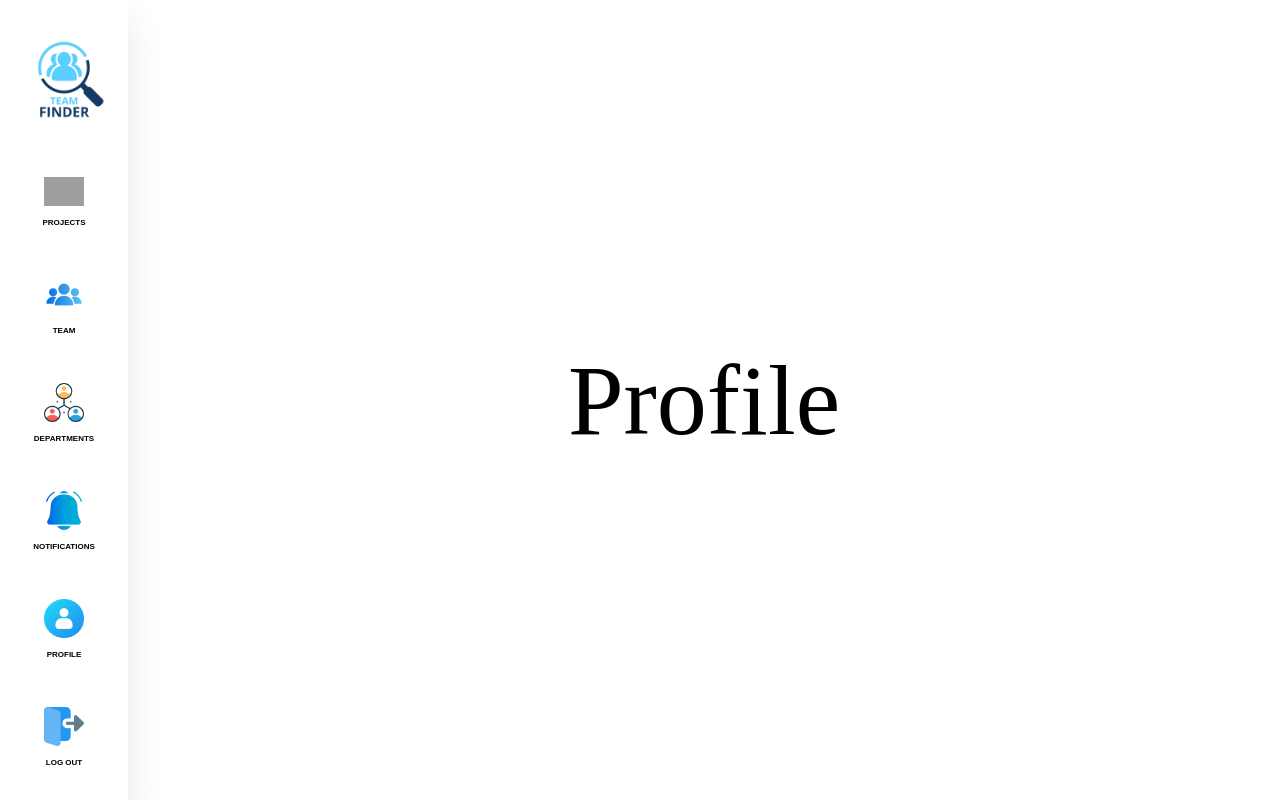
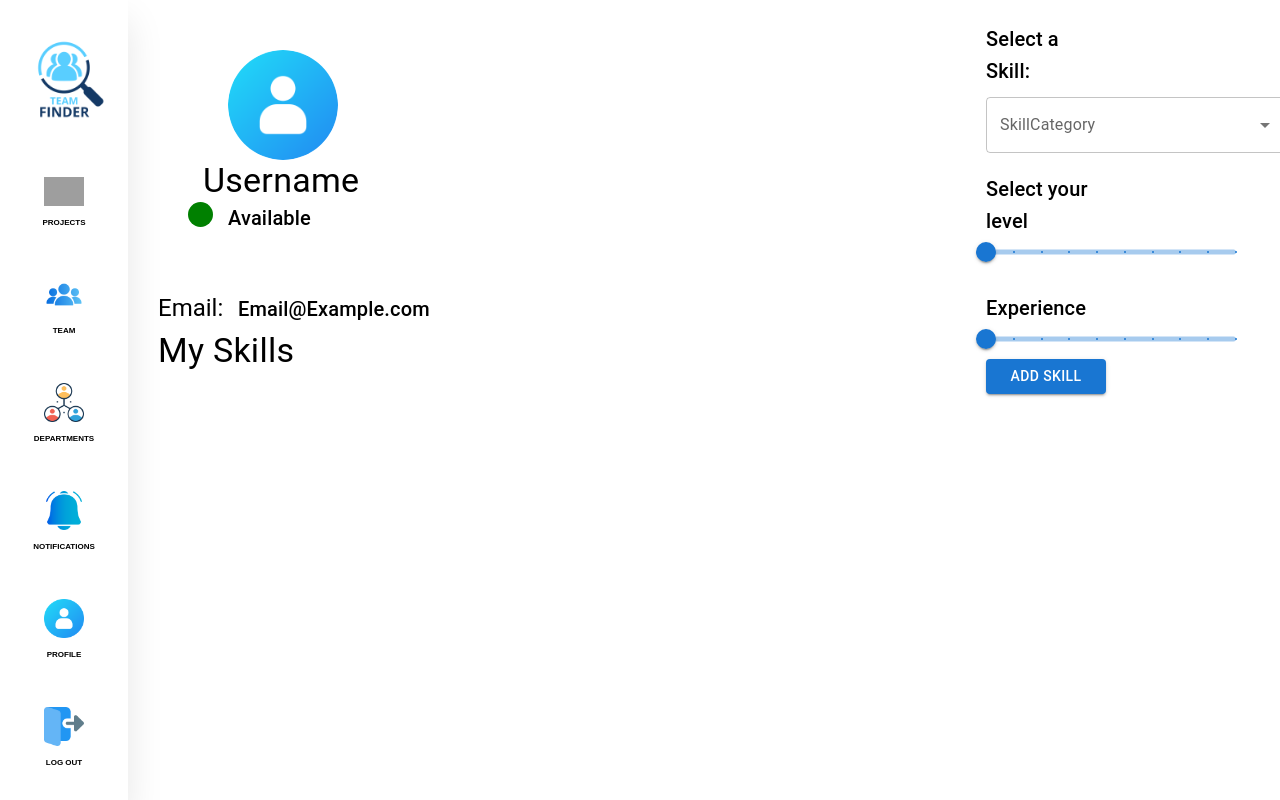
Before and after one commit to OlivianVarareanu/TeamFinder, a React (Vite) app in the folder team-finder/: page /profile in a window 1280 px wide. Built offline with nearby package versions, Linux system fonts and the light colour scheme; grey boxes are pictures that could not be loaded.

Commit message:
CreateFirstAttemptForProfile

```diff
--- a/team-finder/package.json
+++ b/team-finder/package.json
@@ -10,6 +10,9 @@
     "preview": "vite preview"
   },
   "dependencies": {
+    "@emotion/react": "^11.11.4",
+    "@emotion/styled": "^11.11.0",
+    "@mui/material": "^5.15.12",
     "axios": "^1.6.7",
     "react": "^18.2.0",
     "react-dom": "^18.2.0",
--- a/team-finder/src/pages/profile/profile.css
+++ b/team-finder/src/pages/profile/profile.css
@@ -1,7 +1,83 @@
-.wrapper {
-    height: 100vh;
+.LeftContainerProfile {
+  display: flex;
+
+  flex-direction: column;
 }
 
-.profi {
-    font-size: 100px;
+.ProfileAvatar {
+  margin-top: 50px;
+  margin-left: 100px;
 }
+.UsernameProfile {
+  margin-left: 75px !important;
+}
+
+.GreenSmall {
+  margin-left: 60px;
+  border-radius: 25px;
+  background-color: green;
+  width: 25px;
+  height: 25px;
+}
+.UserAvaiability {
+  margin-left: 100px !important;
+  margin-top: -25px !important;
+}
+.UserEmail {
+  margin-top: 5% !important;
+  margin-left: 30px !important;
+}
+
+.UserEmailExample {
+  margin-top: -31px !important;
+  margin-left: 110px !important;
+}
+
+.UserSkills {
+  margin-top: 5px !important;
+  margin-left: 30px !important;
+}
+.CatCombo {
+  margin-left: 70%;
+}
+.SkillCombo {
+  margin-top: 15px;
+  margin-left: 70%;
+}
+.SelectSkill {
+  margin-bottom: 10px !important;
+  margin-top: -25% !important;
+  margin-left: 70% !important;
+
+}
+
+.SkillLevel {
+  margin-left: 70% !important;
+}
+.SliderLevel {
+  margin-left: 70%;
+}
+.Experience {
+    margin-left: 70% !important;
+}
+.AddSkillBtn {
+    margin-left: 70% !important;
+}
+.LeftContainerProfile {
+  position: relative;
+}
+
+.RightPanel {
+  position: absolute;
+  margin-top: 10%;
+  margin-left: 52%;
+
+}
+
+.SkillSection {
+  margin-bottom: 20px;
+}
+.MySkillsContainer {
+  max-height: 310px;
+  overflow-y: auto;
+}
--- a/team-finder/src/pages/profile/profile.jsx
+++ b/team-finder/src/pages/profile/profile.jsx
@@ -1,13 +1,250 @@
-import Navbar from "../../components/Navbar/Navbar";
-import "./profile.css"
+import React, { useState } from "react";
+import { Typography, TextField, Button } from "@mui/material";
+import Avatar from "@mui/material/Avatar";
+import profileIcon from "../../assets/profile-icon.png";
+import Autocomplete from "@mui/material/Autocomplete";
+import Slider from "@mui/material/Slider";
+import "./profile.css";
 
-export default function Profile(){
+export default function Profile() {
+  const SkillCategory = [
+    "Programming Languages",
+    "Framework",
+    "Library",
+    "Back End",
+    "Front End",
+    "Software Engineering",
+    "AI",
+    "DevOps",
+  ];
 
-    return(<>
+  const SkillLists = {
+    "Programming Languages": [
+      "C++",
+      "C",
+      "Javascript",
+      "Python",
+      "Rub",
+      "Swift",
+      "C#",
+      "Java",
+      "Python",
+    ],
+    Framework: [
+      "React.js",
+      "Angular",
+      "Vue.js",
+      "Django",
+      "Flask",
+      "Spring Boot",
+      "Express.js",
+      "Ruby on Rails",
+      "Laravel",
+      ".NET Core",
+    ],
+    Library: [
+      "jQuery",
+      "Axios",
+      "Redux",
+      "Axios",
+      "Lodash",
+      "Moment.js",
+      "React Router",
+      "TensorFlow.js",
+      "Pandas",
+      "NumPy",
+      "UiMaterial",
+    ],
+    "Back End": [
+      "Node.js",
+      "Express.js",
+      "Django",
+      "Flask",
+      "Spring Boot",
+      "Ruby on Rails",
+      "Laravel",
+      "ASP.NET Core",
+      "GraphQL",
+      "RESTful APIs",
+    ],
+    "Front End": [
+      "HTML",
+      "CSS",
+      "JavaScript",
+      "React.js",
+      "Angular",
+      "Vue.js",
+      "Sass",
+      "Bootstrap",
+      "Tailwind CSS",
+      "Responsive Design",
+    ],
+    "Software Engineering": [
+      "Agile",
+      "Scrum",
+      "Kanban",
+      "Test-Driven Development (TDD)",
+      "Continuous Integration (CI)",
+      "Continuous Deployment (CD)",
+      "Design Patterns",
+      "Refactoring",
+      "Code Reviews",
+      "Documentation",
+    ],
+    AI: [
+      "Machine Learning",
+      "Deep Learning",
+      "Neural Networks",
+      "Natural Language Processing (NLP)",
+      "Computer Vision",
+      "Reinforcement Learning",
+      "Genetic Algorithms",
+      "Expert Systems",
+      "Decision Trees",
+      "Bayesian Networks",
+    ],
+    DevOps: [
+      "Docker",
+      "Kubernetes",
+      "Jenkins",
+      "Ansible",
+      "Terraform",
+      "Vagrant",
+      "Prometheus",
+      "Grafana",
+      "ELK Stack (Elasticsearch, Logstash, Kibana)",
+      "GitOps",
+    ],
+  };
 
+  const [skillCategory, setSkillCategory] = useState("");
+  const [selectedSkill, setSelectedSkill] = useState(null);
+  const [selectedLevel, setSelectedLevel] = useState(1);
+  const [selectedExperience, setSelectedExperience] = useState(1);
+  const [mySkills, setMySkills] = useState([]);
 
-    <div className="wrapper">
-    <p className = "profi">Profile</p>
+  const handleAddSkill = () => {
+    if (selectedSkill) {
+      const newSkill = {
+        skillCat: skillCategory,
+        skill: selectedSkill,
+        level: selectedLevel,
+        experience: selectedExperience,
+      };
+      console.log("New skill:", newSkill);
+      setMySkills([...mySkills, newSkill]);
+    }
+  };
+
+  return (
+    <div className="LeftContainerProfile">
+      <Avatar
+        sx={{ width: 110, height: 110 }}
+        className="ProfileAvatar"
+        src={profileIcon}
+      ></Avatar>
+      <Typography className="UsernameProfile" variant="h4">
+        Username
+      </Typography>
+      <div className="GreenSmall"></div>
+      <Typography className="UserAvaiability" variant="h6">
+        Available
+      </Typography>
+      <Typography variant="h5" className="UserEmail">
+        Email:
+      </Typography>
+      <Typography variant="h6" className="UserEmailExample">
+        Email@Example.com
+      </Typography>
+      <Typography variant="h4" className="UserSkills">
+        My Skills
+      </Typography>
+      <div className="MySkillsContainer">
+        {mySkills.map((skill, index) => (
+          <div key={index}>
+            <Typography variant="body1">Category: {skill.skillCat}</Typography>
+            <Typography variant="body1">Skill: {skill.skill}</Typography>
+            <Typography variant="body1">Level: {skill.level}</Typography>
+            <Typography variant="body1">Experience: {skill.experience}
+            </Typography>
+            <Typography variant="body1">---------------------------</Typography>
+          </div>
+        ))}
+      </div>
+
+      <div className="RightPanel">
+        <div className="SkillSection">
+          <Typography variant="h6" className="SelectSkill">
+            Select a Skill:
+          </Typography>
+          <Autocomplete
+            disablePortal
+            className="CatCombo"
+            options={SkillCategory}
+            value={skillCategory}
+            onChange={(event, newValue) => setSkillCategory(newValue)}
+            sx={{ width: 300 }}
+            renderInput={(params) => (
+              <TextField {...params} label="SkillCategory" />
+            )}
+          />
+          {skillCategory && (
+            <Autocomplete
+              disablePortal
+              className="SkillCombo"
+              options={SkillLists[skillCategory]}
+              value={selectedSkill}
+              onChange={(event, newValue) => setSelectedSkill(newValue)}
+              sx={{ width: 300 }}
+              renderInput={(params) => (
+                <TextField {...params} label="SkillList" />
+              )}
+            />
+          )}
+        </div>
+        <div className="SkillSection">
+          <Typography variant="h6" className="SkillLevel">
+            Select your level
+          </Typography>
+          <Slider
+            className="SliderLevel"
+            sx={{ width: 250, height: 5 }}
+            aria-label="Small steps"
+            value={selectedLevel}
+            onChange={(event, newValue) => setSelectedLevel(newValue)}
+            step={1}
+            marks
+            min={1}
+            max={10}
+            valueLabelDisplay="auto"
+          />
+        </div>
+        <div className="SkillSection">
+          <Typography variant="h6" className="Experience">
+            Experience
+          </Typography>
+          <Slider
+            className="SliderLevel"
+            sx={{ width: 250, height: 5 }}
+            aria-label="Small steps"
+            value={selectedExperience}
+            onChange={(event, newValue) => setSelectedExperience(newValue)}
+            step={1}
+            marks
+            min={1}
+            max={10}
+            valueLabelDisplay="auto"
+          />
+          <Button
+            sx={{ width: 120, height: 35 }}
+            onClick={handleAddSkill}
+            className="AddSkillBtn"
+            variant="contained"
+          >
+            Add Skill
+          </Button>
+        </div>
+      </div>
     </div>
-    </>)
+  );
 }
```
Also changed, not shown: 1 other file (tests, documents, lock files or other folders).
